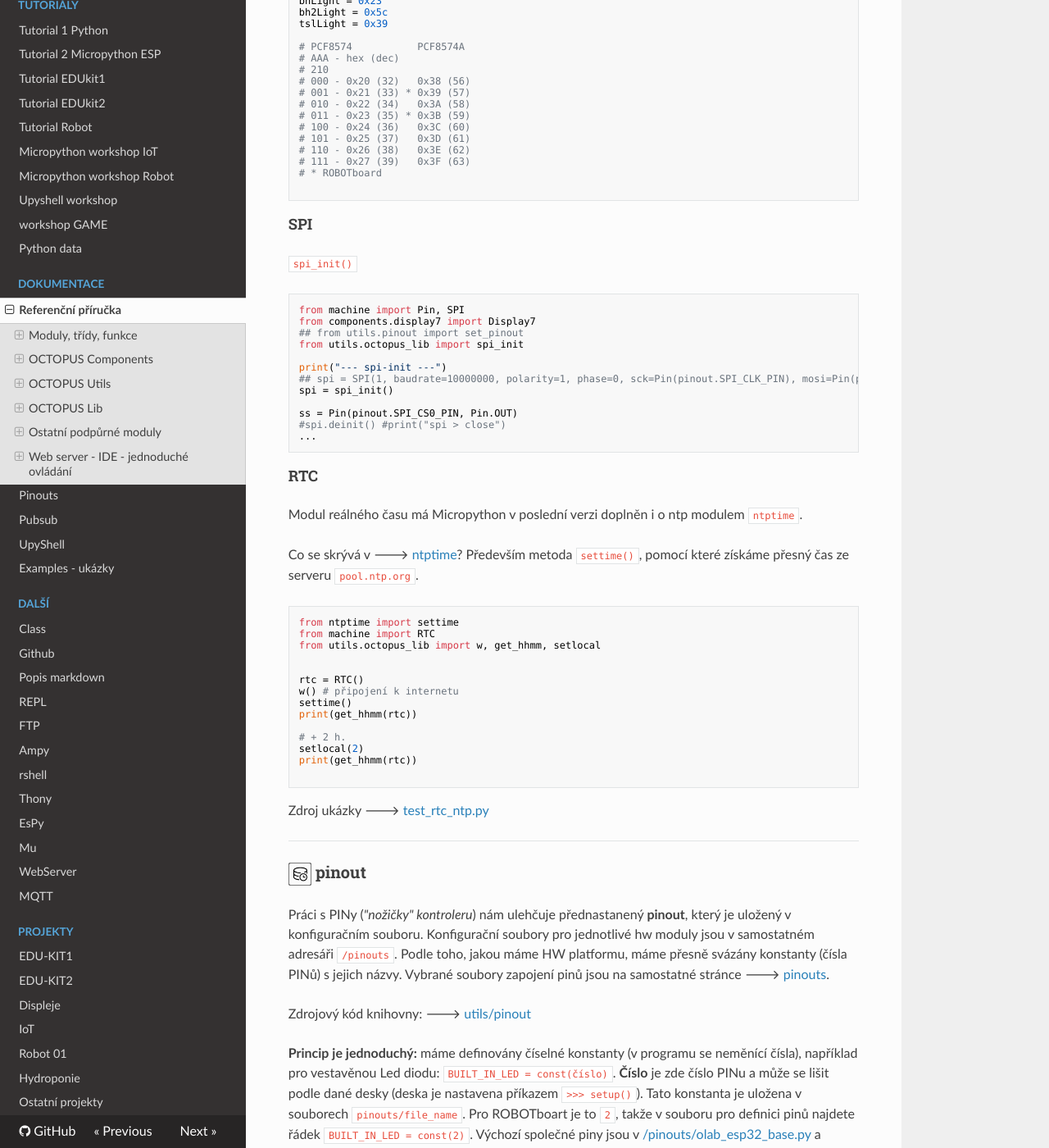
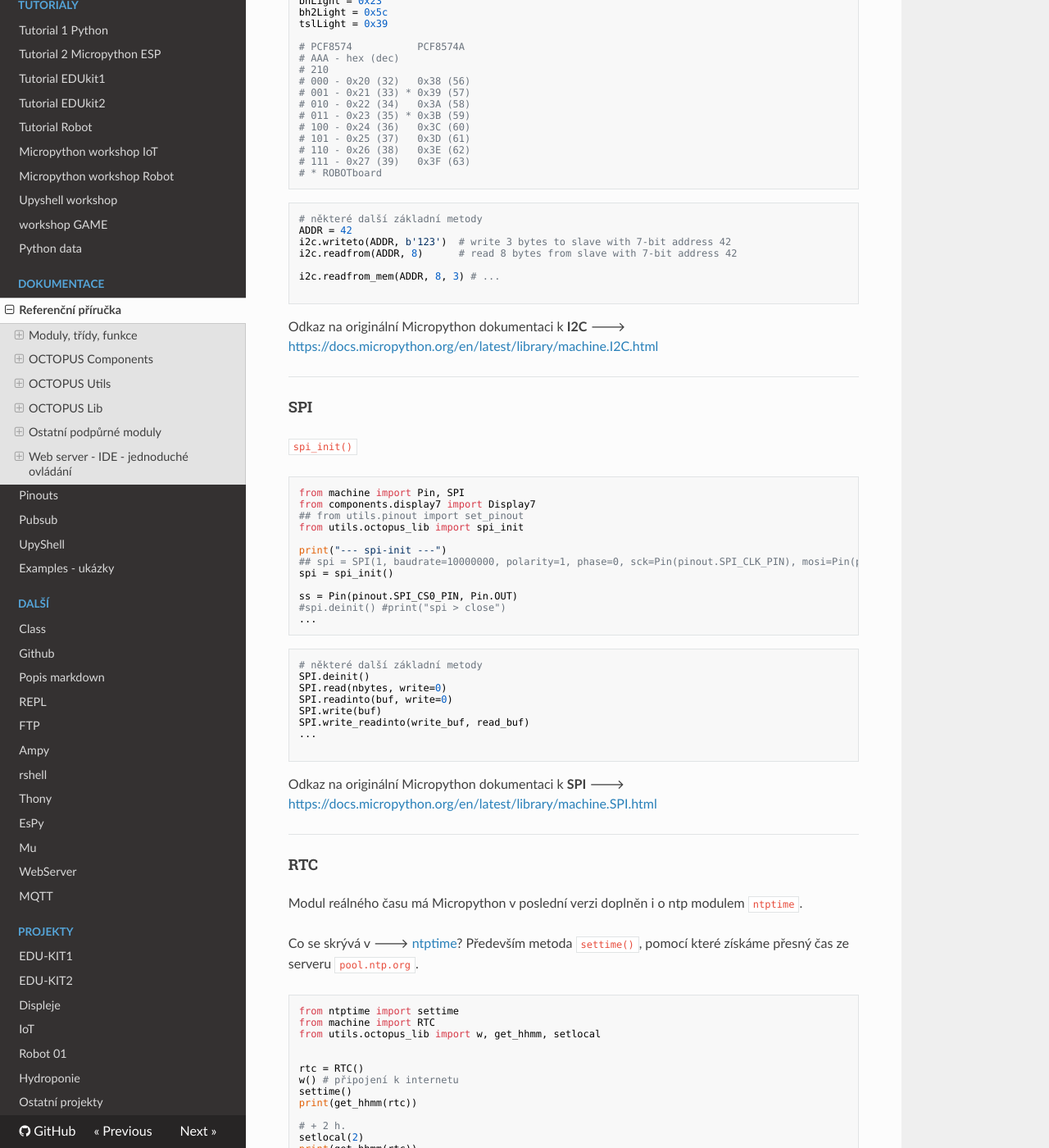
Before and after one commit to octopuslab-cz/docs_octopuslab_cz, an MkDocs documentation site: the page built from docs/basicdoc.md, in a window 1280 px wide and 1400 px high, scrolled down 23059 px. Shown: the whole window at 82% size. Built offline with MkDocs 1.6.1, drawn with Linux system fonts in a browser that asks for light colours; nearby versions of some CDN libraries; some of the changed text lies outside the part shown.

Commit message:
i2c, spi links

````diff
--- a/docs/basicdoc.md
+++ b/docs/basicdoc.md
@@ -1227,9 +1227,21 @@ tslLight = 0x39
 # 110 - 0x26 (38)   0x3E (62)
 # 111 - 0x27 (39)   0x3F (63)
 # * ROBOTboard
+```
+
+```python
+# některé další základní metody
+ADDR = 42
+i2c.writeto(ADDR, b'123')  # write 3 bytes to slave with 7-bit address 42
+i2c.readfrom(ADDR, 8)      # read 8 bytes from slave with 7-bit address 42
+
+i2c.readfrom_mem(ADDR, 8, 3) # ...
 
 ```
 
+Odkaz na originální Micropython dokumentaci k **I2C** 🡒  https://docs.micropython.org/en/latest/library/machine.I2C.html
+
+---
 
 #### SPI
 `spi_init()`
@@ -1249,6 +1261,20 @@ ss = Pin(pinout.SPI_CS0_PIN, Pin.OUT)
 ...
 ```
 
+```python
+# některé další základní metody
+SPI.deinit()
+SPI.read(nbytes, write=0)
+SPI.readinto(buf, write=0)
+SPI.write(buf)
+SPI.write_readinto(write_buf, read_buf)
+...
+
+```
+
+Odkaz na originální Micropython dokumentaci k **SPI** 🡒 https://docs.micropython.org/en/latest/library/machine.SPI.html
+
+---
 
 #### RTC
 
@@ -1276,6 +1302,9 @@ print(get_hhmm(rtc))
 ```
 
 Zdroj ukázky 🡒 [test_rtc_ntp.py](https://github.com/octopusengine/octopuslab/blob/master/esp32-micropython/examples/test_rtc_ntp.py)
+
+
+Odkaz na originální Micropython dokumentaci k **RTC** 🡒 https://docs.micropython.org/en/latest/library/machine.RTC.html
 
 ---
 
````
Also changed, not shown: docs/proj-edukit1.md (+1 -1 lines), docs/tutorial-edukit1.md (+5 -0 lines).
